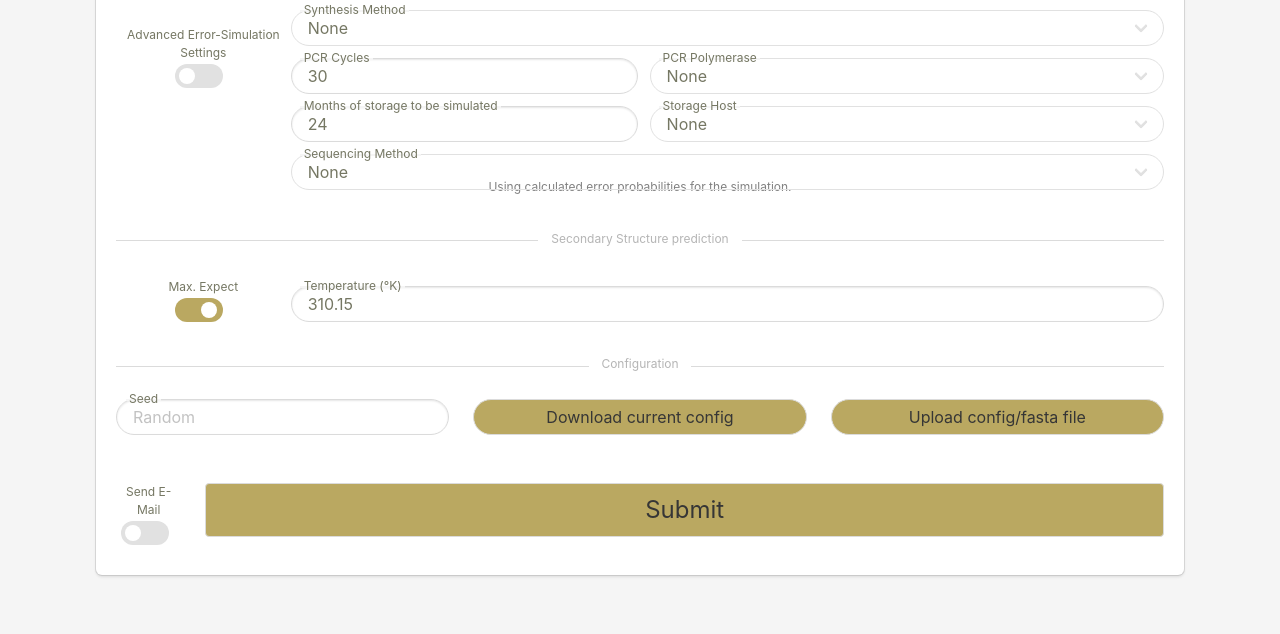
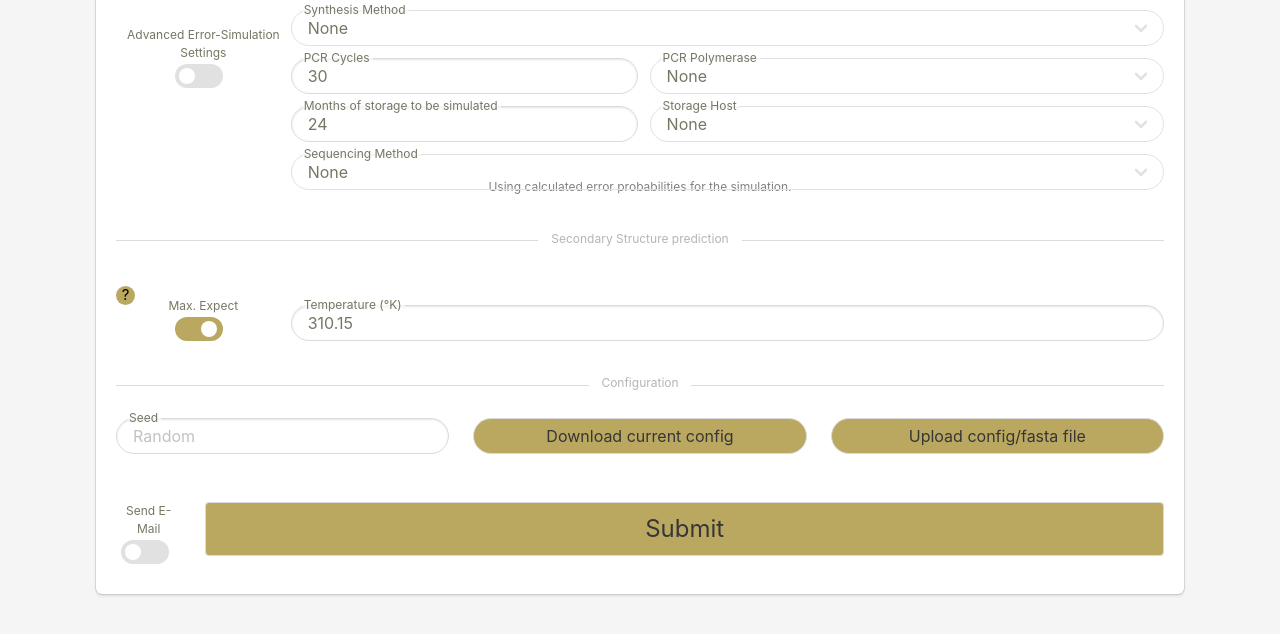
Before and after one commit to umr-ds/mesa_dna_sim, a Flask app: page /query_sequence in a window 1280 px wide. Shown: the part 618-1252 px from the top of the page. Run offline with Flask 2, Linux system fonts and the light colour scheme; the visitor is signed in with stand-in values (Sample User, id 1); data comes from the database, SQL or seed files in the repository; data that the repository does not hold is empty; some libraries are stand-ins or nearby versions.

Commit message:
added rnastruct tooltip

```diff
--- a/static/styles/infobox.css
+++ b/static/styles/infobox.css
@@ -365,6 +365,12 @@ br {
     top: 3px;
 }
 
+.tooltip[data-position = "rnastruct"]{
+    position: absolute;
+    right: -3px;
+    top: -10px;
+}
+
 .tabs.is-boxed li.is-active a {
     background-color: #fff;
     border-color: green !important;
--- a/templates/sequence_view.html
+++ b/templates/sequence_view.html
@@ -628,7 +628,7 @@
                             <div class="tooltip" data-position="lower">?
                             <span class="tooltiptext">Use drag&amp;drop or doubleclick to add the selected method to the execution order
                                     and drag methods to the trashcan or doubleclick them to delete them from the execution order.</span>
-                        </div>
+                            </div>
                         </div>
                     </div>
                     <div class="columns is-gapless is-centered" id="informationcontainer">
@@ -640,7 +640,10 @@
                     <div class="is-divider" data-content="Secondary Structure prediction">
                     </div>
                 </div>
-                <div class="column is-full is-full-touch">
+                <div class="column is-full is-full-touch" style="position: relative">
+                    <div class="tooltip" data-position="rnastruct">?
+                        <span class="tooltiptext">Calculated by RNAstructure by <a href="http://rna.urmc.rochester.edu/RNAstructure.html" style="color: #ad9843">Mathews lab</a>.</span>
+                    </div>
                     <div class="columns is-gapless">
                         <div class="column is-2 is-1-touch is-1-mobile" style="margin-top: -0.5rem">
                             <p style="font-size:12px;">Max. Expect</p>
```
